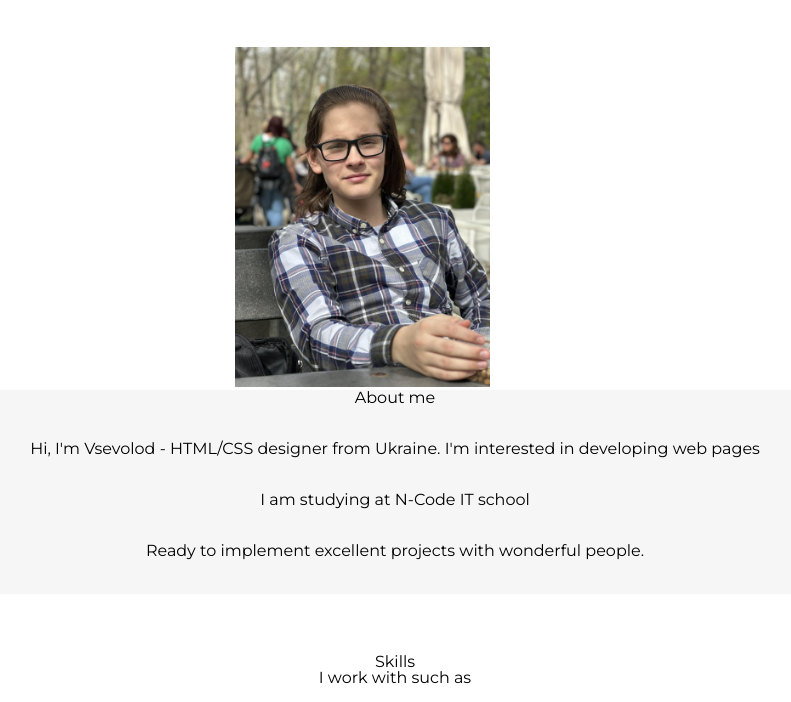
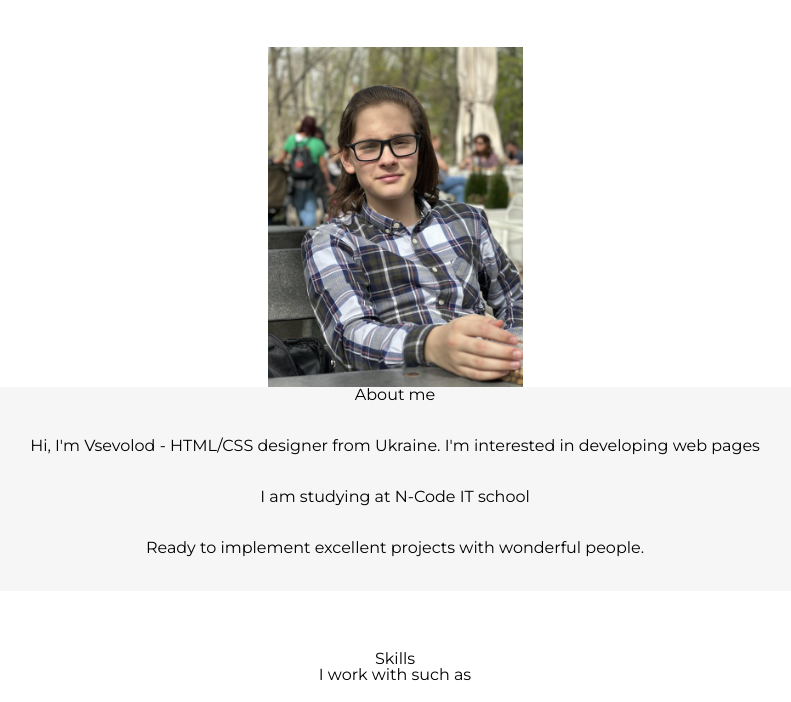
Before and after one commit to Extractoro/portfolio-vsevolod-ncode, a plain HTML site: page src/index.html in a window 1280 px wide. Shown: the part 98-800 px from the top of the page, without its empty margins (245-1036 px from the left). Drawn offline with Linux system fonts and the light colour scheme.

Commit message:
fix: container

```diff
--- a/src/index.html
+++ b/src/index.html
@@ -16,8 +16,8 @@
   <body>
     <header></header>
     <main class="main">
-      <div class="container">
       <section class="hero">
+        <div class="container">
           <div class="hero-info">
             <div class="hero-info__container">
               <p class="hero-info__name">Vojt Vsevolod</p>
@@ -61,7 +61,6 @@
         </div>
       </section>
       <section class="portfolio"></section>
-      </div>
 
     </main>
     <footer class="contacts">
--- a/src/styles/style.css
+++ b/src/styles/style.css
@@ -3,6 +3,11 @@ body {
 }
 
 .container {
+  display: flex;
+  flex-direction: column;
+  align-items: center;
+  justify-content: center;
+  width: 100%;
   max-width: 320px;
   margin: 0 auto;
 }
@@ -32,7 +37,6 @@ body {
 
 /* Menu */
 .hero-menu {
-  width: 189.5px;
 }
 
 .hero-menu__icon {
```
